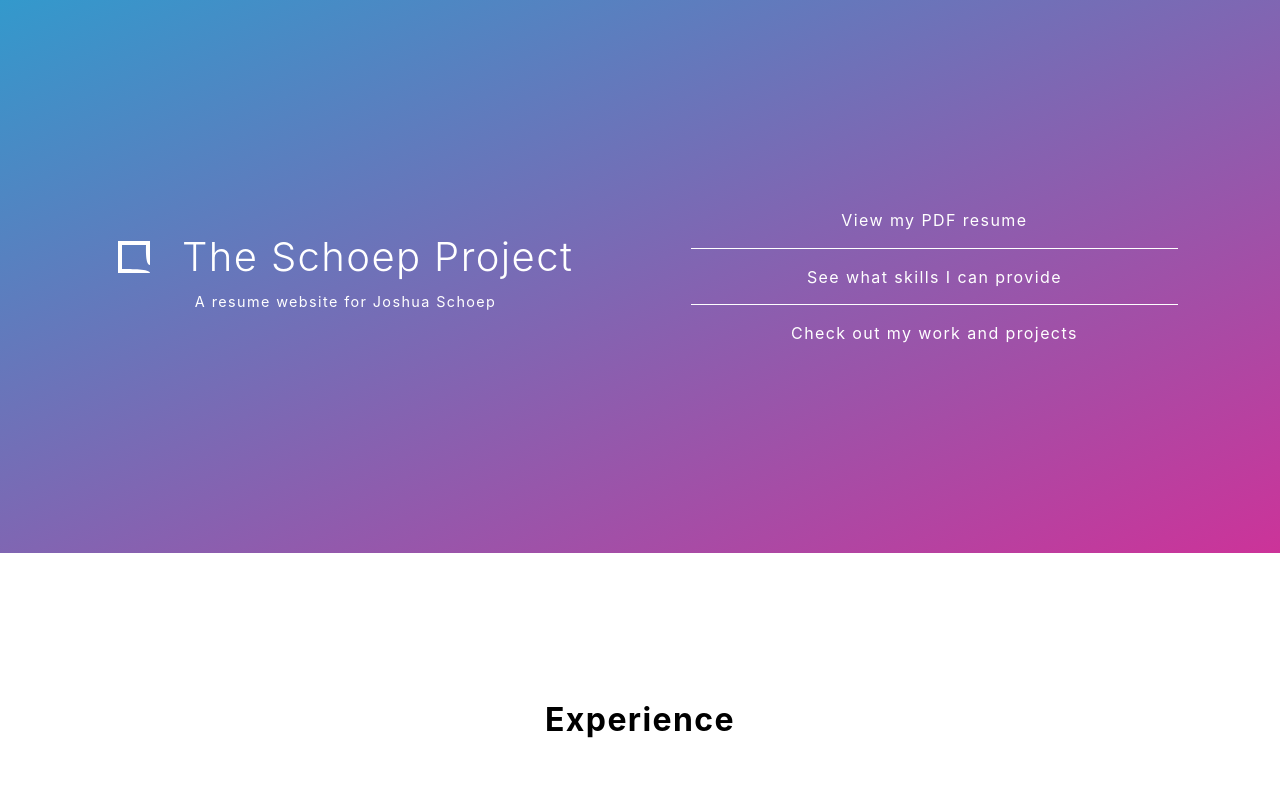
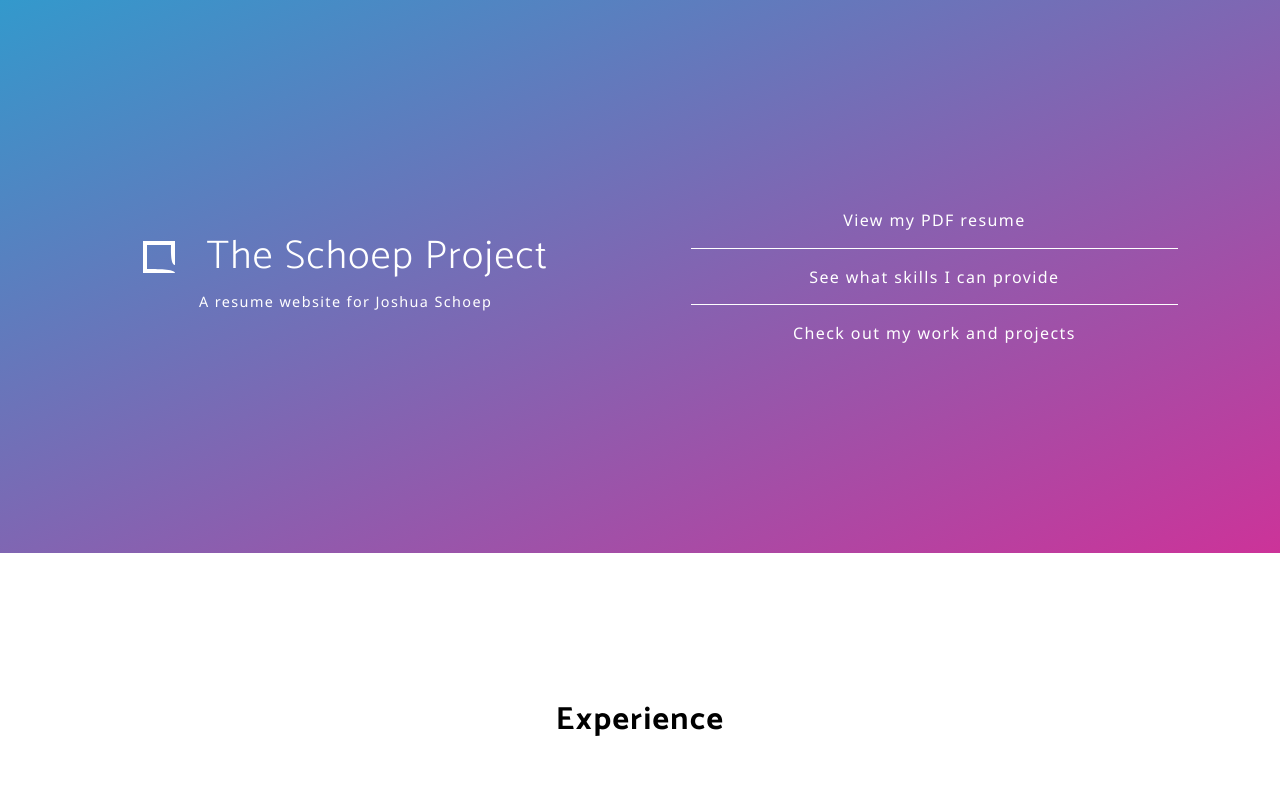
Before and after one commit to joshuadschoep/schoepproject-com, a React app: page / in a window 1280 px wide. Shown: the top 800 px of the page. Built offline with nearby package versions, Linux system fonts and the light colour scheme.

Commit message:
Replaced default fonts with Catamaran for styling

```diff
--- a/public/index.html
+++ b/public/index.html
@@ -11,6 +11,12 @@
       rel="icon"
       type="image/x-icon"
       href="https://assets.schoepproject.com/www/favicon.ico"
+    />
+    <link rel="preconnect" href="https://fonts.googleapis.com" />
+    <link rel="preconnect" href="https://fonts.gstatic.com" crossorigin />
+    <link
+      href="https://fonts.googleapis.com/css2?family=Catamaran:wght@100;200;300;400;500;600;700;800;900&display=swap"
+      rel="stylesheet"
     />
     <link rel="manifest" href="%PUBLIC_URL%/manifest.json" />
     <!--
--- a/src/index.scss
+++ b/src/index.scss
@@ -1,8 +1,15 @@
 body {
   margin: 0;
-  font-family: -apple-system, BlinkMacSystemFont, 'Segoe UI', 'Roboto', 'Oxygen',
-    'Ubuntu', 'Cantarell', 'Fira Sans', 'Droid Sans', 'Helvetica Neue',
-    sans-serif;
+  font-family: 'Segoe UI', sans-serif;
   -webkit-font-smoothing: antialiased;
   -moz-osx-font-smoothing: grayscale;
 }
+
+h1,
+h2,
+h3,
+h4,
+h5,
+h6 {
+  font-family: Catamaran, sans-serif;
+}
```
